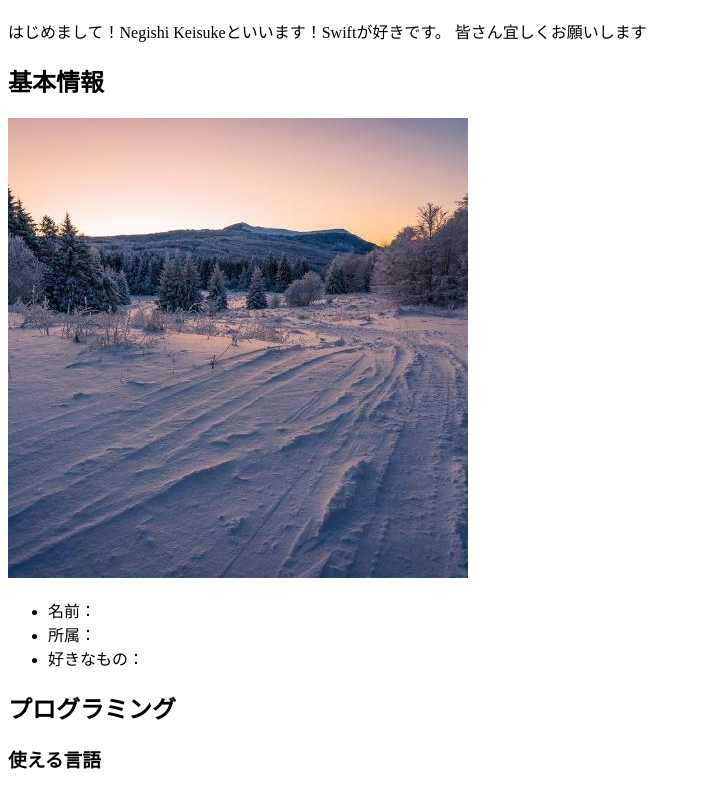
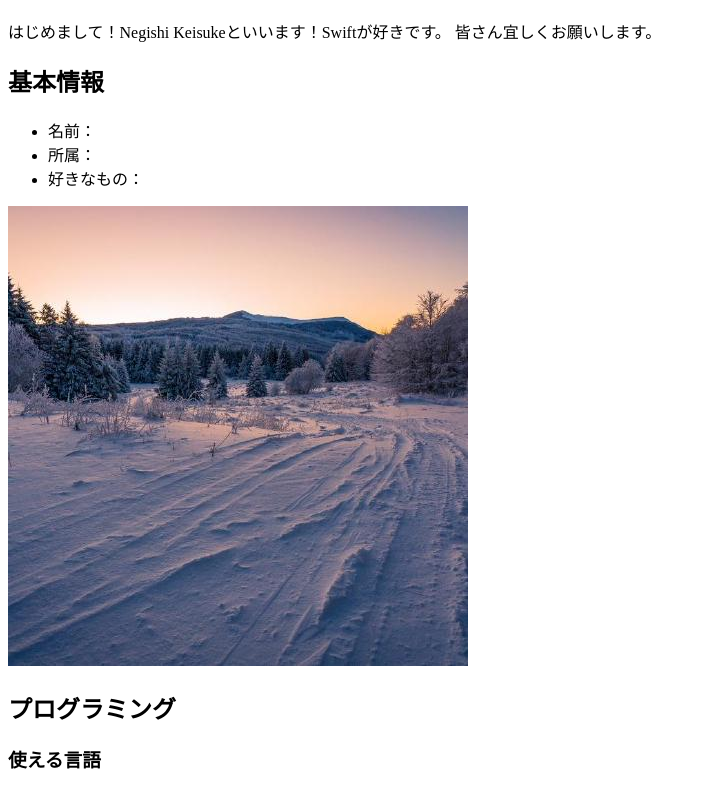
Before and after one commit to Nature-07/Nature-07.github.io, a plain HTML site: page index.html in a window 1280 px wide. Shown: the part 70-860 px from the top of the page, without its empty margins (0-706 px from the left). Drawn offline with Linux system fonts and the light colour scheme.

Commit message:
Update index.html

```diff
--- a/index.html
+++ b/index.html
@@ -9,14 +9,12 @@
 
     <p>
         はじめまして！Negishi Keisukeといいます！Swiftが好きです。
-        皆さん宜しくお願いします
+        皆さん宜しくお願いします。
     </p>
 
 <div>
 
     <h2>基本情報</h2>
-
-    <img src="./img.jpeg">
 
     <ul>
         <li>名前：</li>
@@ -25,6 +23,8 @@
     </ul>
 
 </div>
+
+<img src="./img.jpeg">
 
 <div>
 
```
